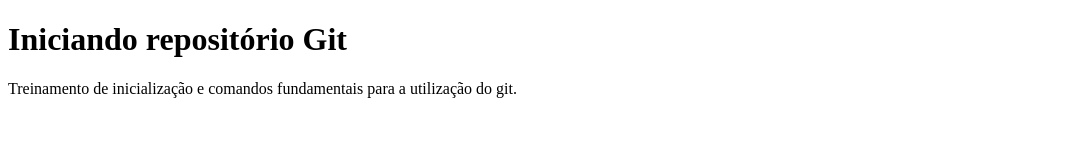
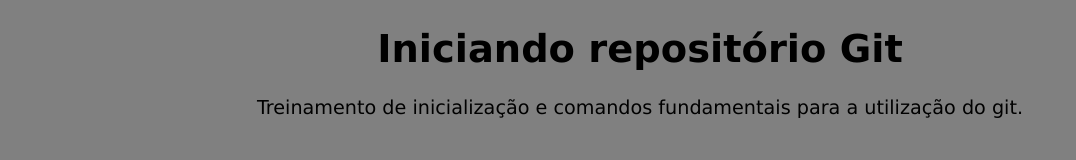
Before and after one commit to Paulo-Vinhal/Git, a plain HTML site: page index.html in a window 1280 px wide. Shown: the whole page, without its empty margins (0-1076 px from the left). Drawn offline with Linux system fonts and the light colour scheme.

Commit message:
Adicionando um arquivo CSS para a página em um branch separado do Main

```diff
--- /dev/null
+++ b/estilo.css
@@ -0,0 +1,6 @@
+body{
+    background-color: grey;
+    font-family: Verdana, Geneva, Tahoma, sans-serif;
+    font-size: 1.2em;
+    text-align: center;
+}
--- a/index.html
+++ b/index.html
@@ -3,6 +3,7 @@
 <head>
     <meta charset="UTF-8">
     <meta name="viewport" content="width=device-width, initial-scale=1.0">
+    <link rel="stylesheet" href="estilo.css">
     <title>Treinamento Git</title>
 </head>
 <body>
```
